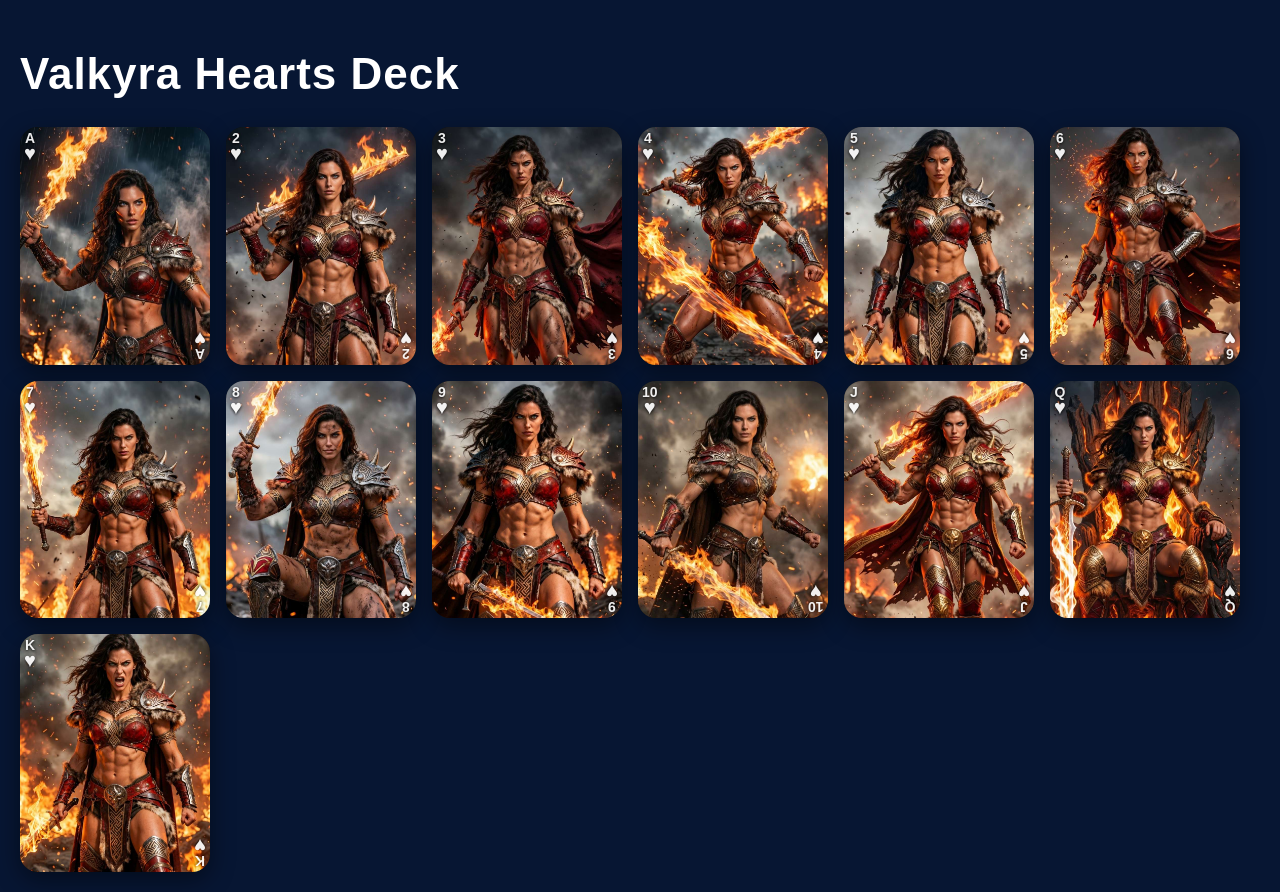
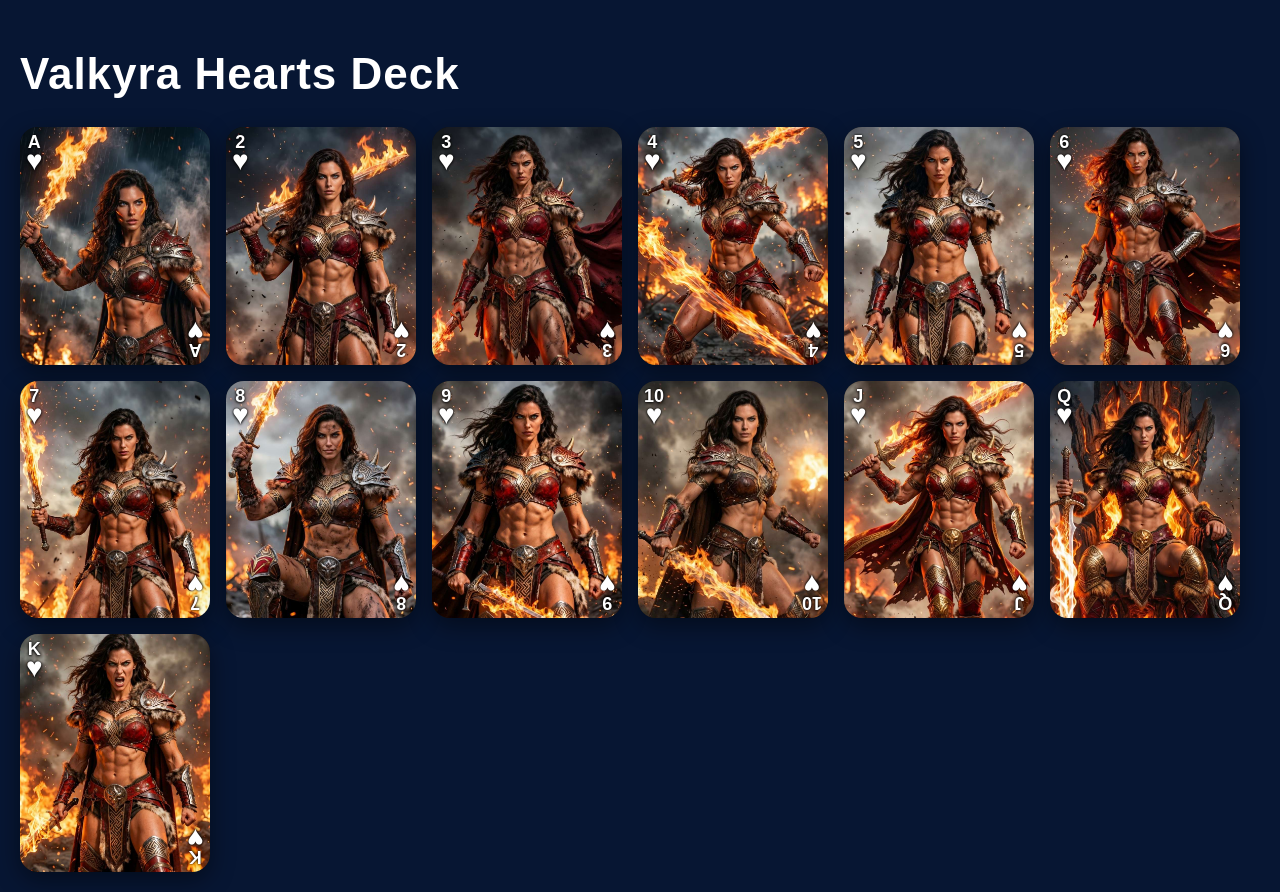
Before and after one commit to PlayYourPhotos/playyourphotos-blackjack, a React (Create React App) app: page /demo in a window 1280 px wide. Built offline with nearby package versions, Linux system fonts and the light colour scheme.

Commit message:
Update styles.css

```diff
--- a/src/styles.css
+++ b/src/styles.css
@@ -20,7 +20,7 @@ body {
   letter-spacing: 1px;
 }
 
-/* SUPPORTS BOTH CLASS NAMES */
+/* GRID */
 .card-grid,
 .deck-grid {
   display: grid;
@@ -52,51 +52,56 @@ body {
   object-fit: cover;
 }
 
-/* CASINO STYLE CORNERS */
+/* CORNERS */
 .corner {
   position: absolute;
   display: flex;
   flex-direction: column;
   align-items: center;
-  line-height: 0.9;
+  line-height: 0.8;
   font-weight: 700;
-  text-shadow: 0 1px 3px rgba(0,0,0,0.95);
+  text-shadow:
+    0 1px 3px rgba(0,0,0,0.95),
+    0 0 2px rgba(0,0,0,0.9);
   z-index: 5;
-  opacity: 0.92;
   color: white;
 }
 
 .top-left {
-  top: 4px;
-  left: 4px;
+  top: 6px;
+  left: 6px;
 }
 
 .bottom-right {
-  bottom: 4px;
-  right: 4px;
+  bottom: 6px;
+  right: 6px;
   transform: rotate(180deg);
 }
 
+/* SMALLER NUMBERS */
 .corner-rank {
-  font-size: 14px;
+  font-size: 18px;
   font-weight: 800;
-  height: 14px;
+  line-height: 1;
+  height: 18px;
   display: flex;
   align-items: center;
   justify-content: center;
 }
 
+/* BIGGER SUITS */
 .corner-suit {
-  font-size: 20px;
-  font-weight: 800;
-  height: 18px;
-  margin-top: -1px;
+  font-size: 28px;
+  font-weight: 900;
+  line-height: 0.8;
+  margin-top: -2px;
+  height: 24px;
   display: flex;
   align-items: center;
   justify-content: center;
 }
 
-/* LANDING PAGE */
+/* LANDING */
 .landing-page {
   min-height: 100vh;
   background:
@@ -166,13 +171,13 @@ body {
   }
 
   .corner-rank {
-    font-size: 12px;
-    height: 12px;
+    font-size: 14px;
+    height: 14px;
   }
 
   .corner-suit {
-    font-size: 16px;
-    height: 14px;
+    font-size: 22px;
+    height: 20px;
   }
 
   .landing-title {
```
